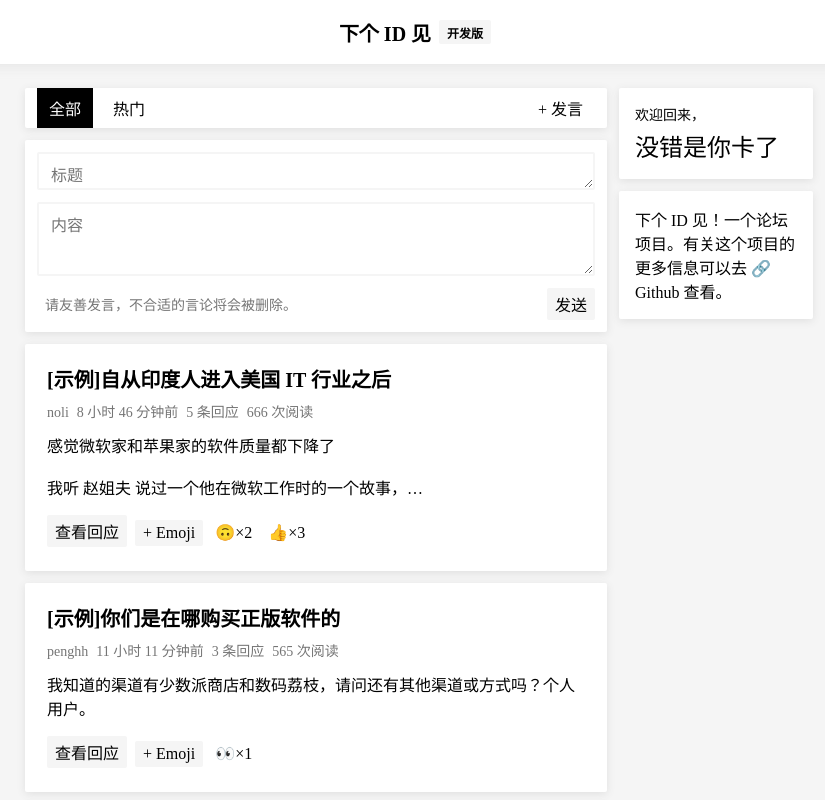
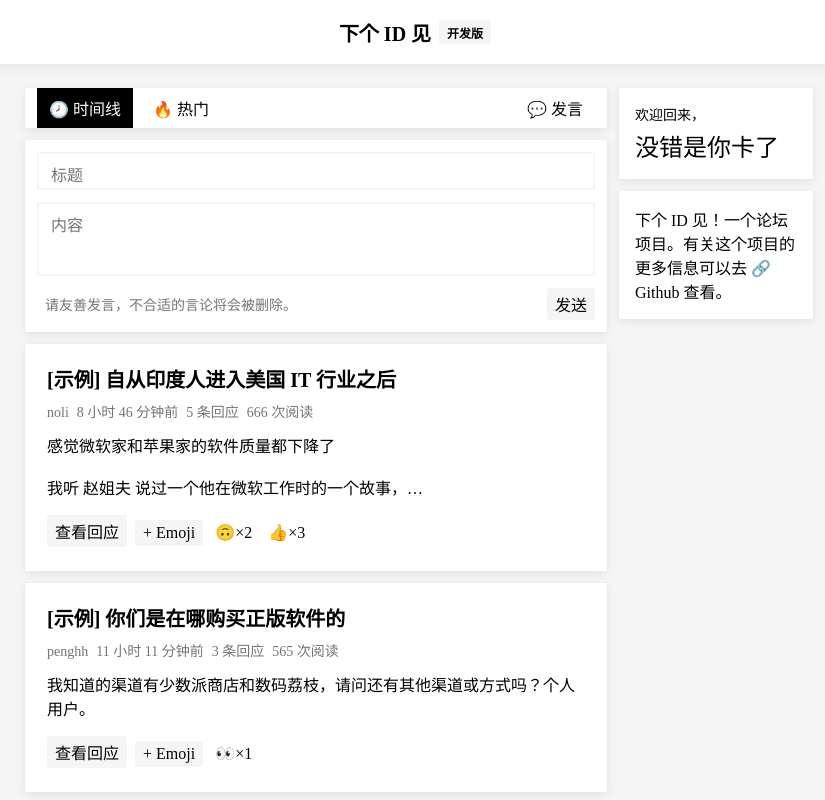
Before and after one commit to Lifeni/see-you-next-id, a Vue app: page / in a window 1280 px wide. Shown: the top 800 px of the page, without its empty margins (221-1046 px from the left). Built offline with nearby package versions, Linux system fonts and the light colour scheme.

Commit message:
0.1.1 修复几个问题
1. 修改网页标题和描述
2. 更改按钮显示文本
3. 文本框取消缩放

```diff
--- a/index.html
+++ b/index.html
@@ -4,7 +4,8 @@
     <meta charset="utf-8">
     <meta name="viewport" content="width=device-width,initial-scale=1.0">
     <link href="https://fonts.googleapis.com/css?family=Noto+Serif+SC:400,700&display=swap" rel="stylesheet">
-    <title>see-you-next-id</title>
+    <title>下个 ID 见</title>
+    <meta name="description" content="下个 ID 见！一个论坛项目。">
   </head>
   <body>
     <div id="app"></div>
--- a/src/components/NavBar.vue
+++ b/src/components/NavBar.vue
@@ -1,8 +1,8 @@
 <template>
     <div id="NavBar">
-        <button class="node current-node">全部</button>
-        <button class="node">热门</button>
-        <button class="talk">+ 发言</button>
+        <button class="node current-node">🕗 时间线</button>
+        <button class="node">🔥 热门</button>
+        <button class="talk">💬 发言</button>
     </div>
 </template>
 
@@ -32,6 +32,7 @@ export default {
     margin: 0 4px;
     padding: 4px 12px;
     border: none;
+    border-radius: 0;
     text-align: center;
     font-size: 16px;
     font-family: 'Noto Serif SC', serif;
@@ -58,6 +59,7 @@ export default {
     margin: 0 4px;
     padding: 4px 12px;
     border: none;
+    border-radius: 0;
     text-align: center;
     font-size: 16px;
     font-family: 'Noto Serif SC', serif;
--- a/src/components/PostList.vue
+++ b/src/components/PostList.vue
@@ -1,7 +1,7 @@
 <template>
     <div id="PostList">
         <div class="post" v-for="(post, index) in posts" :key="post.title">
-            <div class="title">[示例]{{post.title}}</div>
+            <div class="title">[示例] {{post.title}}</div>
             <div class="author">{{post.author}}</div>
             <div class="date">{{post.date}}</div>
             <div class="reply-count">{{post.reply_count + " 条回应"}}</div>
@@ -25,7 +25,7 @@
                 <div class="reply-text">
                     <textarea name="reply" class="input-box" cols="50" rows="2" placeholder="你的回应："></textarea>
                     <div class="reply-tips">请友善发言，不合适的言论将会被删除。</div>
-                    <button class="send-reply">+ 回应</button>
+                    <button class="send-reply">回应</button>
                 </div>
             </div>
         </div>
@@ -44,7 +44,7 @@ export default {
         getData() {
             this.$http({
                 // $http 在 main.js 文件里用实例属性进行替换
-                url: "http://127.0.0.1:8080/static/test.json",
+                url: "/static/test.json",
                 method: "get",
                 params: {
                     page: 3,
@@ -205,6 +205,7 @@ export default {
     background-color: white;
     font-size: 16px;
     font-family: "Noto Serif SC", serif;
+    resize: none;
 }
 
 .reply-tips {
--- a/src/components/TalkBox.vue
+++ b/src/components/TalkBox.vue
@@ -43,6 +43,7 @@ export default {
     background-color: white;
     font-size: 16px;
     font-family: "Noto Serif SC", serif;
+    resize: none;
 }
 
 
```
